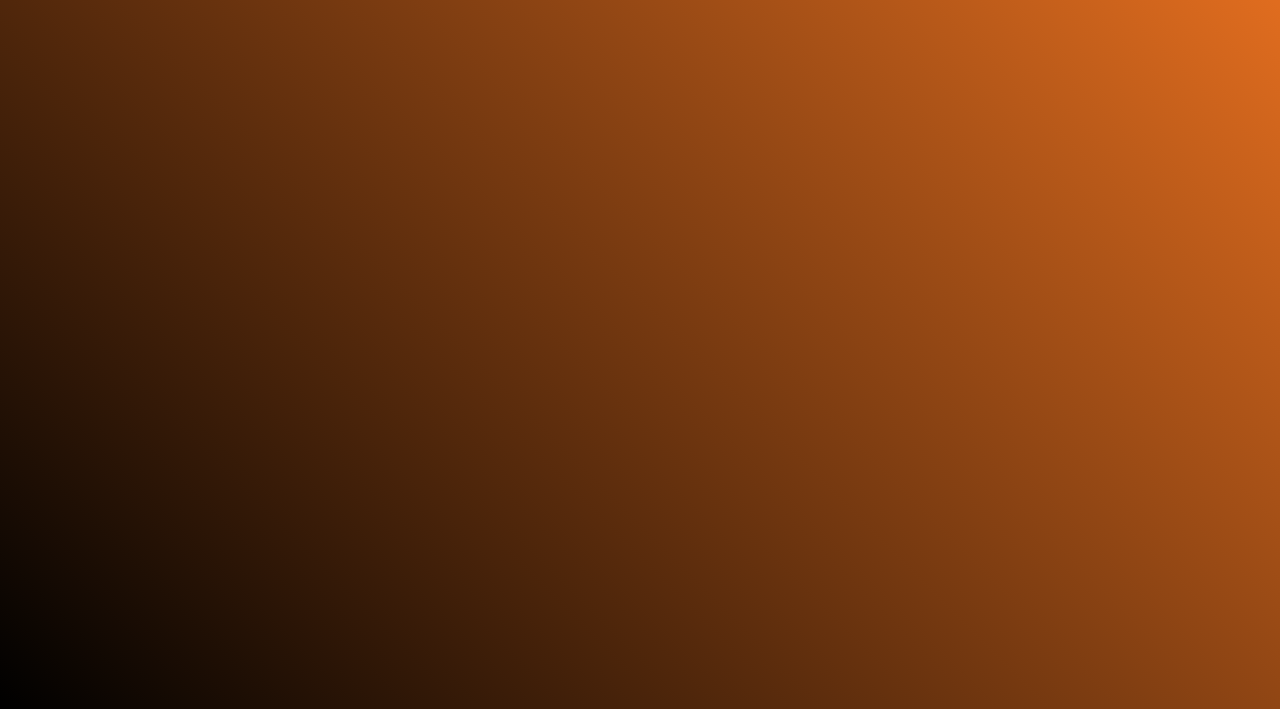
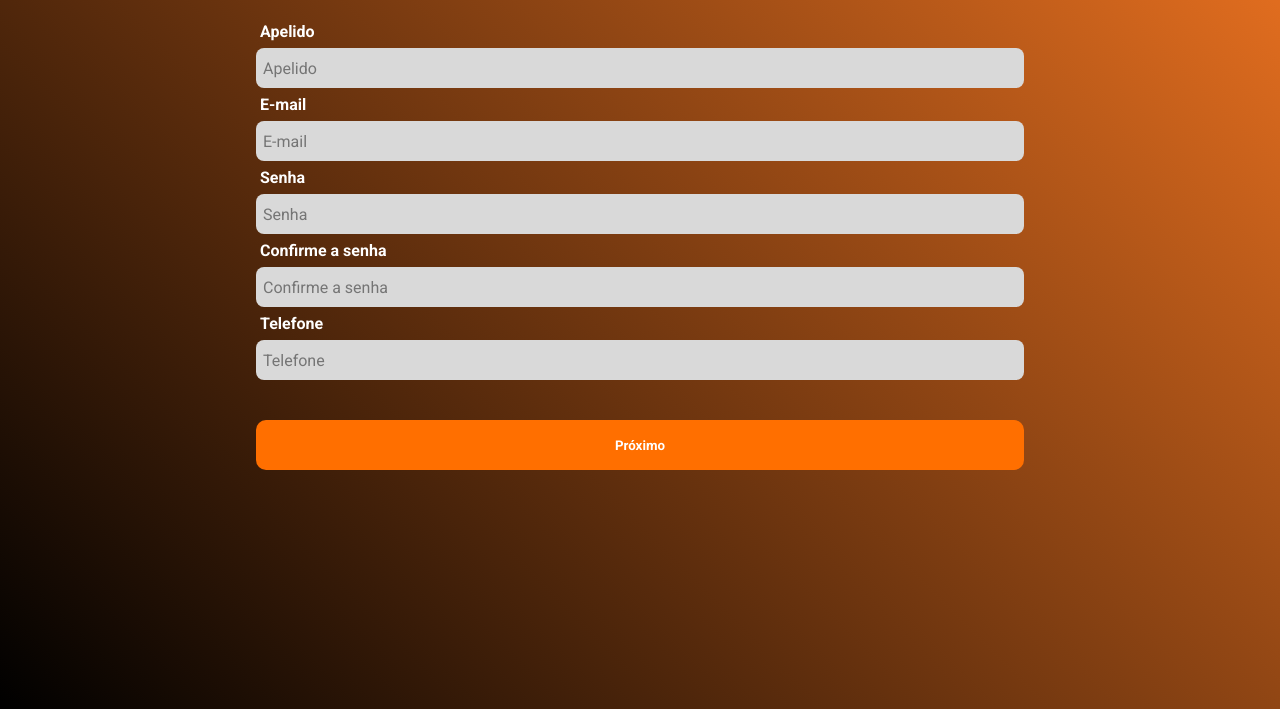
Before and after one commit to Guilherme-Inkotte/cestou-web, a plain HTML site: page html/signUp.html in a window 1280 px wide. Shown: the part 91-800 px from the top of the page. Drawn offline with Linux system fonts and the light colour scheme.

Commit message:
cadastro (pt2)
falta terminar posição preferida (input type radio)

```diff
--- a/css/signIn.css
+++ b/css/signIn.css
@@ -15,3 +15,44 @@ body{
     background-image: linear-gradient(45deg, black, rgba(255, 121, 31, 0.9));
 
 }
+.container{
+    width: 60%;
+    margin: auto;
+    align-items: center;
+}
+.butao{
+    border-radius: 10px;
+    width: 100%;
+    height: 50px;
+    border: none;
+    color: white;
+    font-weight: bold;
+    margin: 15px 0px;
+    text-decoration: none;
+    text-align: center;
+    text-justify: auto;
+    background-color: rgb(255, 111, 0);
+}
+.butao:hover{
+    background-color: rgb(255, 137, 46);
+    cursor: pointer;
+}
+label{
+    font-weight: bold;
+    margin: 0px 4px;
+    outline: none;
+    box-shadow: none;
+}
+input{
+    height: 40px;
+    width: 100%;
+    left: 230px;
+    top: 205px;
+    border-radius: 8px;
+    background-color: #D9D9D9;
+    margin: 7px 0px;
+    color: black;
+    padding: 7px;
+    font-size: medium;
+    border: none;
+}
--- a/css/signUp.css
+++ b/css/signUp.css
@@ -7,11 +7,54 @@
 
 }
 html{
+    width: 100%;
     height: 100%;
-    width: 100%;
 }
 body{
     background-color: rgb(43, 43, 43);
     background-image: linear-gradient(45deg, black, rgba(255, 121, 31, 0.9));
-
 }
+.container{
+    width: 60%;
+    margin: auto;
+    align-items: center;
+}
+.butao{
+    border-radius: 10px;
+    width: 100%;
+    height: 50px;
+    border: none;
+    color: white;
+    font-weight: bold;
+    margin: 15px 0px;
+    text-decoration: none;
+    text-align: center;
+    text-justify: auto;
+    background-color: rgb(255, 111, 0);
+}
+.butao:hover{
+    background-color: rgb(255, 137, 46);
+    cursor: pointer;
+}
+label{
+    font-weight: bold;
+    margin: 0px 4px;
+    outline: none;
+    box-shadow: none;
+}
+.input{
+    height: 40px;
+    width: 100%;
+    left: 230px;
+    top: 205px;
+    border-radius: 8px;
+    background-color: #D9D9D9;
+    margin: 7px 0px;
+    color: black;
+    padding: 7px;
+    font-size: medium;
+    border: none;
+}
+.radio{
+    margin: 9px 0px;
+}
--- a/html/signUp.html
+++ b/html/signUp.html
@@ -10,6 +10,25 @@
 <link href="https://fonts.googleapis.com/css2?family=Roboto:wght@100;300;400;500;700&display=swap" rel="stylesheet">
 </head>
 <body>
-    <h1 style="text-align: center; margin: 50px 0px;">Cadastro</h1>
+    <h1 style="text-align: center; margin: 50px 0px 25px 0px;">Cadastro</h1>
+    <main>
+        <div class="container">
+            <form action="">
+                <label for="name">Apelido</label>
+                <p><input class="input" type="text" placeholder="Apelido"></p>
+                <label for="name">E-mail</label>
+                <p><input class="input" type="text" placeholder="E-mail"></p>
+                <label for="name">Senha</label>
+                <p><input class="input" type="password" placeholder="Senha"></p>
+                <label for="name">Confirme a senha</label>
+                <p><input class="input" type="password" placeholder="Confirme a senha"></p>
+                <label for="name">Telefone</label>
+                <p><input class="input" type="text" placeholder="Telefone"></p>
+            </form>
+        </div>
+        <div class="container" id="">
+            <a href="signUp2.html"><button class="butao" style="margin-top: 33px;">Próximo</button></a>
+        </div>
+    </main>
 </body>
 </html>
```
Also changed, not shown: html/signIn.html (+15 -0 lines), html/signUp2.html (added, +42 -0 lines).
